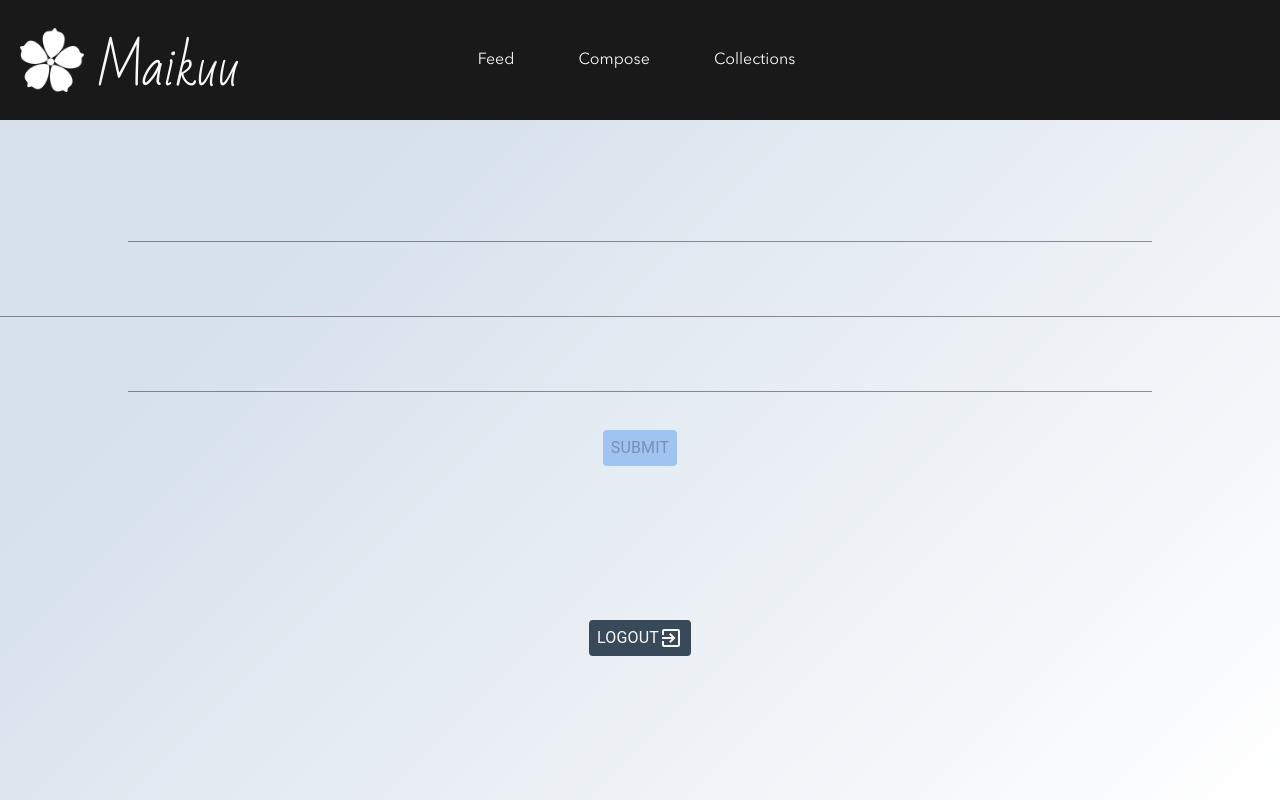
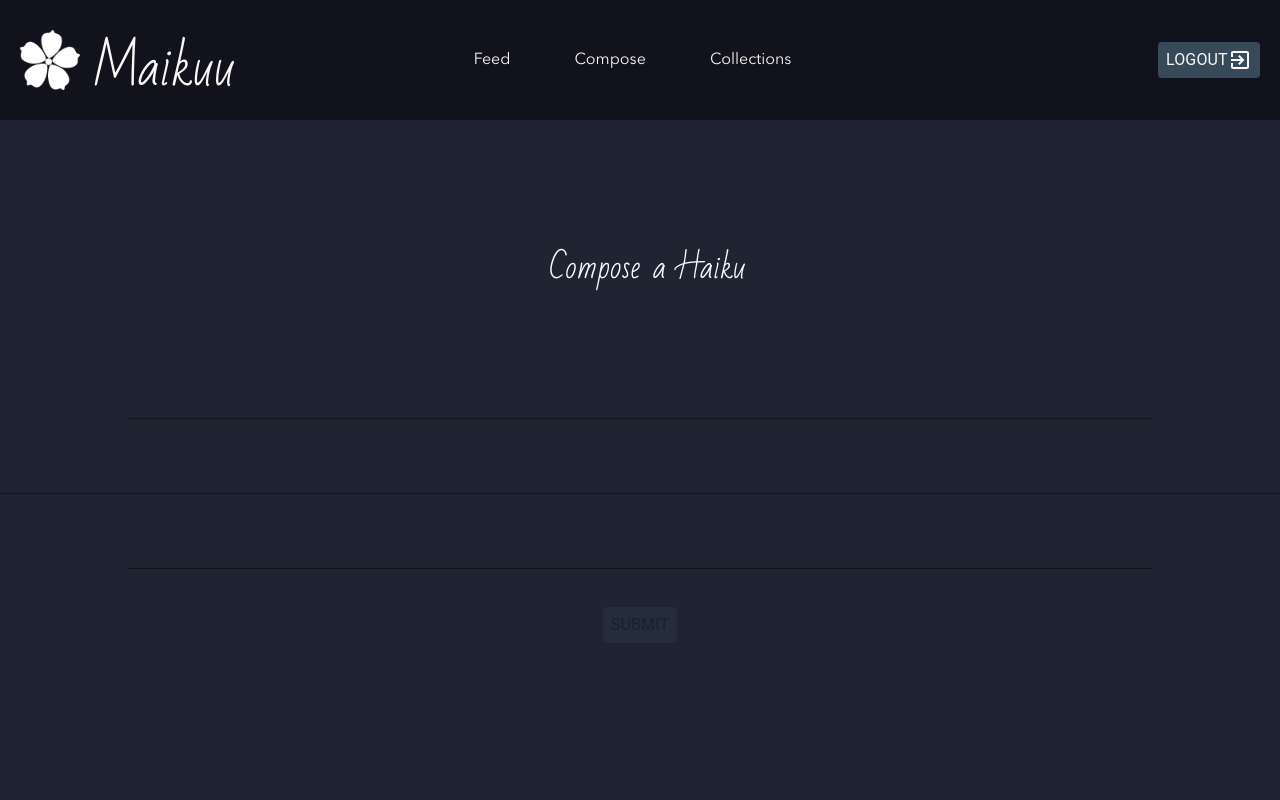
Before and after one commit to James-W-Berry/maikuu, a React (Create React App) app: page /compose in a window 1280 px wide. Before the commit this address led to /feed. Built offline with nearby package versions, Linux system fonts and the light colour scheme; no server answers; sample sign-in values are in the browser's storage.

Commit message:
set up feed, collections, and compose views

```diff
--- a/src/App.js
+++ b/src/App.js
@@ -1,7 +1,9 @@
 import React, { useState, useEffect } from "react";
 import "./App.css";
 import { BrowserRouter, Route, Switch, Redirect } from "react-router-dom";
-import Main from "./components/Main";
+import Feed from "./components/Feed";
+import Compose from "./components/Compose";
+import Collections from "./components/Collections";
 import firebase from "./firebase";
 import "firebase/auth";
 import SignUp from "./components/SignUp";
@@ -10,6 +12,8 @@ import ForgottenPassword from "./components/ForgottenPassword";
 import ScaleLoader from "react-spinners/ScaleLoader";
 import { motion } from "framer-motion";
 import beach from "./assets/beach.mp4";
+import Banner from "./components/Banner";
+import colors from "./assets/colors";
 
 const UserContext = React.createContext({});
 const UserProvider = UserContext.Provider;
@@ -58,19 +62,24 @@ function App() {
   const FeatureRoutes = () => (
     <Route
       render={({ location }) => (
+        <div>
+          <Banner />
           <motion.div
             id="content"
             key={location.pathname}
             animate={{
-            opacity: [0, 1.0],
+              opacity: [0.9, 1.0],
             }}
             transition={{ duration: 1 }}
           >
             <Switch location={location}>
-            <Route path="/feed" component={Main} />
+              <Route path="/feed" component={Feed} />
+              <Route path="/compose" component={Compose} />
+              <Route path="/collections" component={Collections} />
               <Redirect to="/feed" />
             </Switch>
           </motion.div>
+        </div>
       )}
     />
   );
--- a/src/assets/colors.js
+++ b/src/assets/colors.js
@@ -7,6 +7,11 @@ const colors = {
   green: "#394021",
   pureBlack: "#000000",
   almostBlack: "#191919",
+  maikuu0: "#12121C",
+  maikuu1: "#1A1C29",
+  maikuu2: "#202432",
+  maikuu3: "#252C3C",
+  maikuu4: "#F6FEFF",
 };
 
 export default colors;
--- a/src/components/Banner.js
+++ b/src/components/Banner.js
@@ -1,8 +1,11 @@
-import React, { useState } from "react";
+import React, { useState, useEffect, useCallback } from "react";
 import colors from "../assets/colors";
 import logo from "../assets/logo.png";
 import { makeStyles } from "@material-ui/core/styles";
 import { NavLink } from "react-router-dom";
+import { Button, Typography } from "@material-ui/core";
+import LogoutIcon from "@material-ui/icons/ExitToApp";
+import firebase from "../firebase";
 
 const useStyles = makeStyles((theme) => ({
   title: {
@@ -24,8 +27,16 @@ const useStyles = makeStyles((theme) => ({
   },
 }));
 
+function logout() {
+  firebase.auth().signOut();
+}
+
 export default function Banner() {
   const classes = useStyles();
+
+  const requestLogout = useCallback(() => {
+    logout();
+  }, []);
 
   return (
     <div
@@ -33,13 +44,14 @@ export default function Banner() {
         display: "flex",
         flexDirection: "row",
         height: "15vh",
+        minHeight: "80px",
         width: "100vw",
         alignItems: "center",
-        backgroundColor: colors.almostBlack,
+        backgroundColor: colors.maikuu0,
       }}
     >
       <img
-        style={{ marginLeft: "20px", height: "8vh", width: "8vh" }}
+        style={{ marginLeft: "20px", height: "60px", width: "60px" }}
         alt="logo"
         src={logo}
       />
@@ -81,6 +93,26 @@ export default function Banner() {
           Collections
         </NavLink>
       </div>
+      <div
+        style={{
+          display: "flex",
+          width: "27vw",
+          flexDirection: "row",
+          justifyContent: "flex-end",
+          alignItems: "center",
+        }}
+      >
+        <Button
+          style={{
+            backgroundColor: colors.darkBlue,
+            color: colors.white,
+          }}
+          onClick={requestLogout}
+        >
+          <Typography>Logout</Typography>
+          <LogoutIcon />
+        </Button>
+      </div>
     </div>
   );
 }
--- /dev/null
+++ b/src/components/Collections.js
@@ -0,0 +1,35 @@
+import React from "react";
+import { makeStyles } from "@material-ui/core";
+import colors from "../assets/colors";
+
+const useStyles = makeStyles((theme) => ({
+  title: {
+    fontFamily: "BadScript",
+    color: colors.maikuu4,
+    userSelect: "none",
+    fontSize: "30px",
+    marginTop: "15px",
+    marginLeft: "15px",
+  },
+}));
+
+export default function Collections() {
+  const classes = useStyles();
+
+  return (
+    <div
+      style={{
+        display: "flex",
+        flex: 1,
+        flexDirection: "column",
+        justifyContent: "center",
+        alignItems: "center",
+        width: "100vw",
+        height: "85vh",
+        backgroundColor: colors.maikuu2,
+      }}
+    >
+      <span className={classes.title}>Collections here</span>
+    </div>
+  );
+}
--- /dev/null
+++ b/src/components/Compose.js
@@ -0,0 +1,37 @@
+import React from "react";
+import HaikuBuilder from "./HaikuBuilder";
+import { makeStyles } from "@material-ui/core";
+import colors from "../assets/colors";
+
+const useStyles = makeStyles((theme) => ({
+  title: {
+    fontFamily: "BadScript",
+    color: colors.maikuu4,
+    userSelect: "none",
+    fontSize: "30px",
+    marginTop: "15px",
+    marginLeft: "15px",
+  },
+}));
+
+export default function Compose() {
+  const classes = useStyles();
+
+  return (
+    <div
+      style={{
+        display: "flex",
+        flex: 1,
+        flexDirection: "column",
+        justifyContent: "center",
+        alignItems: "center",
+        width: "100vw",
+        height: "85vh",
+        backgroundColor: colors.maikuu2,
+      }}
+    >
+      <span className={classes.title}>Compose a Haiku</span>
+      <HaikuBuilder />
+    </div>
+  );
+}
--- /dev/null
+++ b/src/components/Feed.js
@@ -0,0 +1,35 @@
+import React from "react";
+import { makeStyles } from "@material-ui/core";
+import colors from "../assets/colors";
+
+const useStyles = makeStyles((theme) => ({
+  title: {
+    fontFamily: "BadScript",
+    color: colors.maikuu4,
+    userSelect: "none",
+    fontSize: "30px",
+    marginTop: "15px",
+    marginLeft: "15px",
+  },
+}));
+
+export default function Main() {
+  const classes = useStyles();
+
+  return (
+    <div
+      style={{
+        display: "flex",
+        flex: 1,
+        flexDirection: "column",
+        justifyContent: "center",
+        alignItems: "center",
+        width: "100vw",
+        height: "85vh",
+        backgroundColor: colors.maikuu2,
+      }}
+    >
+      <span className={classes.title}>Feed here</span>
+    </div>
+  );
+}
--- a/src/components/HaikuBuilder.js
+++ b/src/components/HaikuBuilder.js
@@ -7,13 +7,13 @@ import colors from "../assets/colors";
 
 const useStyles = makeStyles((theme) => ({
   submit: {
-    backgroundColor: colors.blue,
-    color: colors.white,
+    backgroundColor: colors.maikuu4,
+    color: colors.maikuu0,
     marginTop: "30px",
   },
   disabledSubmit: {
-    backgroundColor: colors.lightBlue,
-    color: colors.white,
+    backgroundColor: colors.maikuu3,
+    color: colors.maikuu0,
     marginTop: "30px",
   },
   fiveLine: {
--- a/src/components/Main.js
+++ /dev/null
@@ -1,46 +0,0 @@
-import React, { useState, useEffect, useCallback } from "react";
-import { Button, Typography } from "@material-ui/core";
-import LogoutIcon from "@material-ui/icons/ExitToApp";
-import firebase from "../firebase";
-import HaikuBuilder from "./HaikuBuilder";
-import Banner from "./Banner";
-import colors from "../assets/colors";
-
-function logout() {
-  firebase.auth().signOut();
-}
-
-function Main() {
-  const requestLogout = useCallback(() => {
-    logout();
-  }, []);
-
-  return (
-    <div
-      style={{
-        display: "flex",
-        flexDirection: "column",
-        justifyContent: "flexStart",
-        alignItems: "center",
-        width: "100vw",
-        height: "100vh",
-      }}
-    >
-      <Banner />
-      <HaikuBuilder />
-      <Button
-        style={{
-          backgroundColor: colors.darkBlue,
-          color: colors.white,
-          marginTop: "100px",
-        }}
-        onClick={requestLogout}
-      >
-        <Typography>Logout</Typography>
-        <LogoutIcon />
-      </Button>
-    </div>
-  );
-}
-
-export default Main;
```
Lines whose indentation alone changed are shown as unchanged.
